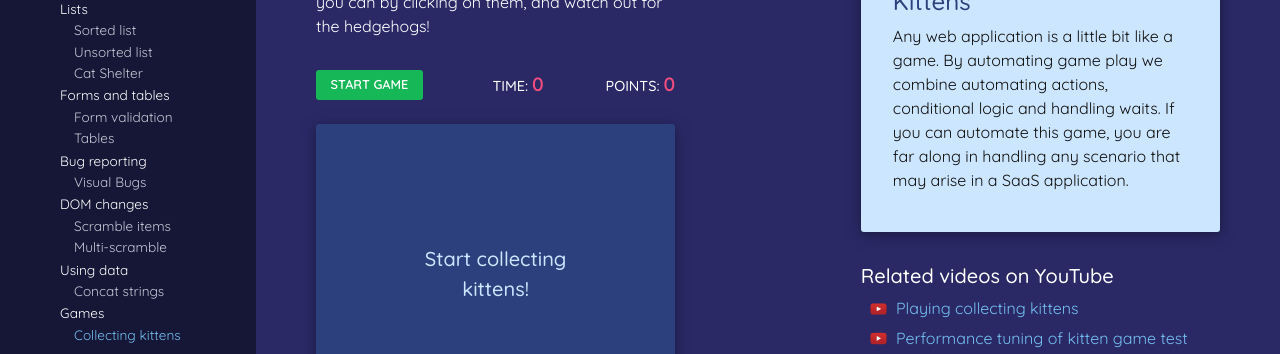
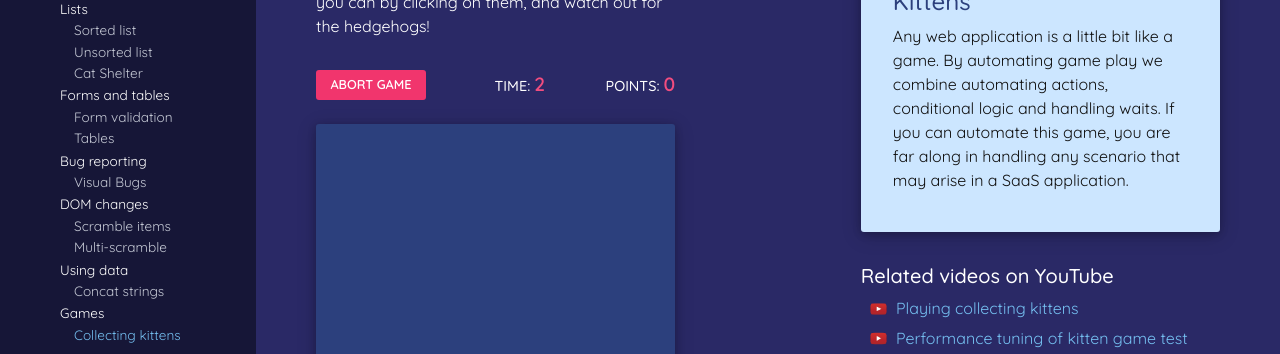
Before and after one commit to karinlj/boozang-thelab, a React (Create React App) app: page /kittenCollect in a window 1280 px wide. Both pictures are taken after a click on the button "Start Game". Shown: the part 269-623 px from the top of the page. Built offline with nearby package versions, Linux system fonts and the light colour scheme.

Commit message:
collecting kittens start

```diff
--- a/data/db.json
+++ b/data/db.json
@@ -75,6 +75,22 @@
       "email": "truls@gmail.com",
       "password": "alsklingenmin",
       "id": 4
+    },
+    {
+      "firstname": "Filip",
+      "lastname": "Ljunggren",
+      "username": "lukiluki",
+      "email": "filip@gmail.com",
+      "password": "fdfsdfdfsfsfsfsfsfs",
+      "id": 5
+    },
+    {
+      "firstname": "Hugo",
+      "lastname": "Ljunggren",
+      "username": "ottoliten",
+      "email": "hugo@gmail.com",
+      "password": "dfdfsfsfsfsfsfsf",
+      "id": 6
     }
   ]
 }
--- a/src/components/forms/FormValidation.js
+++ b/src/components/forms/FormValidation.js
@@ -152,10 +152,10 @@ function FormValidation() {
               />
             )}
           </section>
-          {printForm && (
+          {printForm && users && (
             <article className="print_form show">
               <div className="collection">
-                <h6>Users in DB:</h6>
+                {/* <h6>Users in DB:</h6> */}
                 {users.map((user) => {
                   return (
                     <div className="collection-item" key={user.id}>
--- a/src/components/games/KittenCollect.js
+++ b/src/components/games/KittenCollect.js
@@ -4,63 +4,165 @@ import { KittenCollectIntro } from "../text/Intros";
 import { KittenCollectTestInfo } from "../text/TestInfos";
 import { KittenCollectVideos } from "../text/videos/VideoSections";
 import CatIcon from "../../img/kitten_icon.png";
-import HedgehogIcon from "../../img/hedgehog_icon.png";
+//import HedgehogIcon from "../../img/hedgehog_icon.png";
 
 const KittenCollect = () => {
   const [isRunning, setIsRunning] = useState(false);
+  const [myTime, setMyTime] = useState(0);
+  const [points, setPoints] = useState(0);
   const [message, setMessage] = useState("Start collecting kittens!");
-  const [time, setTime] = useState(0);
-  const [interval, setInterval] = useState(0);
-  const [points, setPoints] = useState(0);
+  const [myInterval, setMyInterval] = useState(0);
+  const [kittens, setKittens] = useState(null);
+  //const [hedgehogs, setHedgehogs] = useState(null);
+
+  //const finishTime = 300;
+  const finishTime = 100;
+
+  const startGame = () => {
+    setIsRunning(true);
+
+    //start the game, call on tick() in intervals of 100ms
+    // if (!isRunning) {
+    //   let interval = setInterval(() => {
+    //     tick();
+    //   }, 100);
+    //   setIsRunning(true);
+    //   setMyInterval(interval);
+    //   setMyTime(0);
+    //   setPoints(0);
+    //   setMessage("");
+    // }
+  };
+  const abortGame = () => {
+    setIsRunning(false);
+  };
 
   const tick = () => {
-    console.log("banan");
     //define how often I want to check
     //define finish time in ms
 
-    const finishTime = 300;
     //if < 0.06 drawKitten()
     if (Math.random() < 0.06) {
-      console.log("drawKitten");
+      // console.log("drawKitten");
       //drawKitten();
     }
     //if < 0.02 drawHedgehog()
     if (Math.random() < 0.02) {
-      console.log("drawHedgehog");
+      // console.log("drawHedgehog");
       //drawHedgehog();
     }
     //increase time with 1
-    setTime(time + 1);
+    setMyTime((myTime) => myTime + 1);
 
     //clearInterval() if time===finishTime
-    if (time > finishTime) {
-      clearInterval(interval);
+    // if (myTime > finishTime) {
+    //   console.log("hello");
+    //   clearInterval(myInterval);
 
+    //   setIsRunning(false);
+    //   setMessage("Game Over!");
+    // }
+  };
+  const drawKitten = () => {
+    //new kitten-object with props: id, img, x & y coordinate
+    //fetch randomPos()-values
+    //new kitten-array with spread, add kitten-object
+    //call on hideKitten(kittenTemp.id) after 1s with setTimeout()
+
+    // let randPos = this.randomPos();
+    // let randHeight = randPos[0];
+    // let randWidth = randPos[1];
+
+    //set rand pos
+    const [randTop, randLeft] = randomPosition();
+
+    //make icon
+    const catIcon = <img src={CatIcon} alt="cat" />;
+
+    //make obj
+    const kitten = {
+      id: Math.random(),
+      icon: catIcon,
+      top: randTop,
+      left: randLeft,
+    };
+    console.log("kitten", kitten);
+
+    //set state
+    setKittens({
+      ...kittens,
+      kitten,
+    });
+    //hide kitten
+    setTimeout(() => {
+      hideKitten(kitten.id);
+    }, 1500);
+  };
+
+  const hideKitten = (id) => {
+    const newKittens = kittens.filter((k) => {
+      return k.id !== id;
+    });
+    setKittens(newKittens);
+  };
+
+  const randomPosition = () => {
+    const randomTop = Math.floor(Math.random() * 250 + 1);
+    const randomLeft = Math.floor(Math.random() * 250 + 1);
+    return [randomTop, randomLeft];
+  };
+  useEffect(() => {
+    if (myTime > finishTime) {
+      console.log("hello");
       setIsRunning(false);
       setMessage("Game Over!");
     }
-  };
+  }, [myTime]);
+
+  useEffect(() => {
+    if (isRunning) {
+      let interval = setInterval(() => {
+        tick();
+      }, 100);
+      setMyInterval(interval);
+      setMyTime(0);
+      setPoints(0);
+      setMessage("");
+    } else {
+      clearInterval(myInterval);
+    }
+  }, [isRunning]);
+
   useEffect(() => {
     console.log("isRunning", isRunning);
-  }, [isRunning]);
+    console.log("myTime", myTime);
+    //console.log("isRunning", isRunning);
+  }, [isRunning, myTime]);
   return (
     <div className="row justify-content-between">
       <div className="col-12 col-md-5">
         <section className="game_section">
           <KittenCollectIntro />
           <div className="points_section">
-            <input
-              type="button"
-              value="Start Game"
-              className="formBtn add"
-              onClick={() => {
-                setIsRunning(!isRunning);
-              }}
-            />
+            {!isRunning && (
+              <input
+                type="button"
+                value="Start Game"
+                className="formBtn add"
+                onClick={startGame}
+              />
+            )}
+            {isRunning && (
+              <input
+                type="button"
+                value="Abort Game"
+                className="formBtn delete"
+                onClick={abortGame}
+              />
+            )}
             <div className="counter">
               <h6>
-                Time: <strong>{time}</strong>{" "}
-                {/* <span>{Math.floor(time / 10)}</span> */}
+                Time: <strong>{Math.floor(myTime / 10)}</strong>{" "}
               </h6>
             </div>
             <div className="points">
--- a/src/components/games/games.scss
+++ b/src/components/games/games.scss
@@ -29,7 +29,7 @@
     .message {
       max-width: 50%;
       text-align: center;
-      color: $themecolorBlueNewLightest;
+      color: #fff;
       h5 {
         line-height: 1.5;
         margin-bottom: 0;
```
Also changed, not shown: 1 other file (tests, documents, lock files or other folders).
